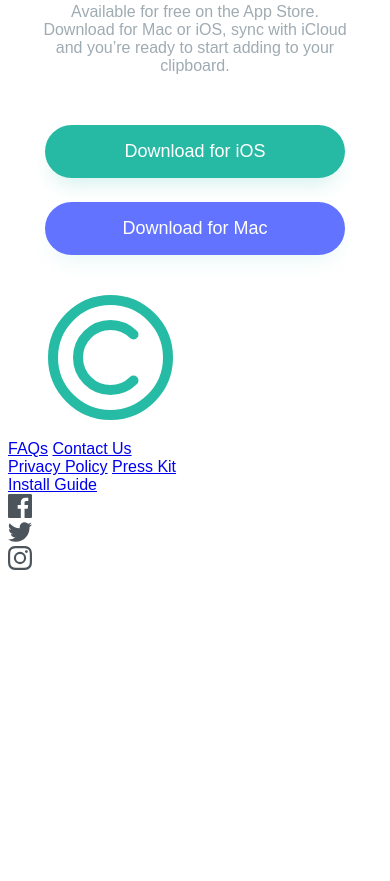
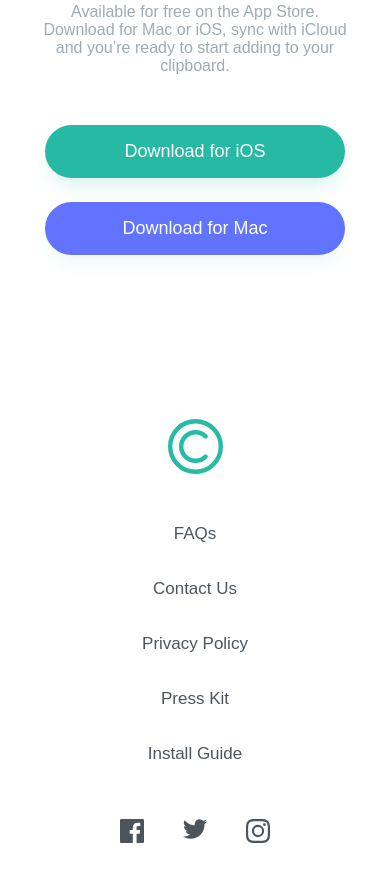
Before and after one commit to nivamol/clipboard_landing, a plain HTML site: page index.html in a window 390 px wide. Shown: the part 4077-4958 px from the top of the page. Before the commit the page ends 4659 px from the top, so only its background shows below. Drawn offline with Linux system fonts and the light colour scheme; a web font is replaced by a local one.

Commit message:
version mobile terminada

```diff
--- a/assets/scss/components/_div.scss
+++ b/assets/scss/components/_div.scss
@@ -30,3 +30,25 @@
 .icon_3 {
   margin-bottom: 130px;
 }
+
+.footer__links {
+  display: flex;
+  flex-direction: column;
+  margin-bottom: 20px;
+}
+
+.links {
+  display: inherit;
+  flex-direction: column;
+}
+
+.links:nth-of-type(1) {
+  margin-top: 30px;
+}
+
+.social-media {
+  width: 150px;
+  display: flex;
+  justify-content: space-between;
+  margin: 0 auto;
+}
--- a/assets/scss/components/_image.scss
+++ b/assets/scss/components/_image.scss
@@ -7,3 +7,8 @@
 .features2__image {
   max-width: 100%;
 }
+
+.footer__img {
+  height: 55px;
+  width: 55px;
+}
--- a/assets/scss/components/_links.scss
+++ b/assets/scss/components/_links.scss
@@ -1 +1,8 @@
 /* ---- Link ----*/
+
+.link {
+  margin-bottom: 35px;
+  text-decoration: none;
+  color: $grisOscuro;
+  font-size: 17px;
+}
--- a/assets/scss/layout/_footer.scss
+++ b/assets/scss/layout/_footer.scss
@@ -1 +1,8 @@
 /* ---- FOOTER ----*/
+
+
+footer {
+  text-align: center;
+  height: 500px;
+  margin-top: 140px;
+}
--- a/index.html
+++ b/index.html
@@ -97,13 +97,6 @@
       <img src="/assets/images/logo-vector-graphics.png" alt="logo_vector-graphics">
     </figure>
   </section>
-
-
-
-
-
-
-
   <section class="download">
     <div class="download__info">
       <h2 class="download__title">Clipboard for iOS and Mac OS</h2>
@@ -120,13 +113,9 @@
 
 
 
-
-
-
-
   <footer>
     <figure>
-      <img src="/assets/images/logo.svg" alt="image_logo">
+      <img class="footer__img" src="/assets/images/logo.svg" alt="image_logo">
     </figure>
     <div class="footer__links">
       <div class="links">
```
Also changed, not shown: assets/css/style.css.
